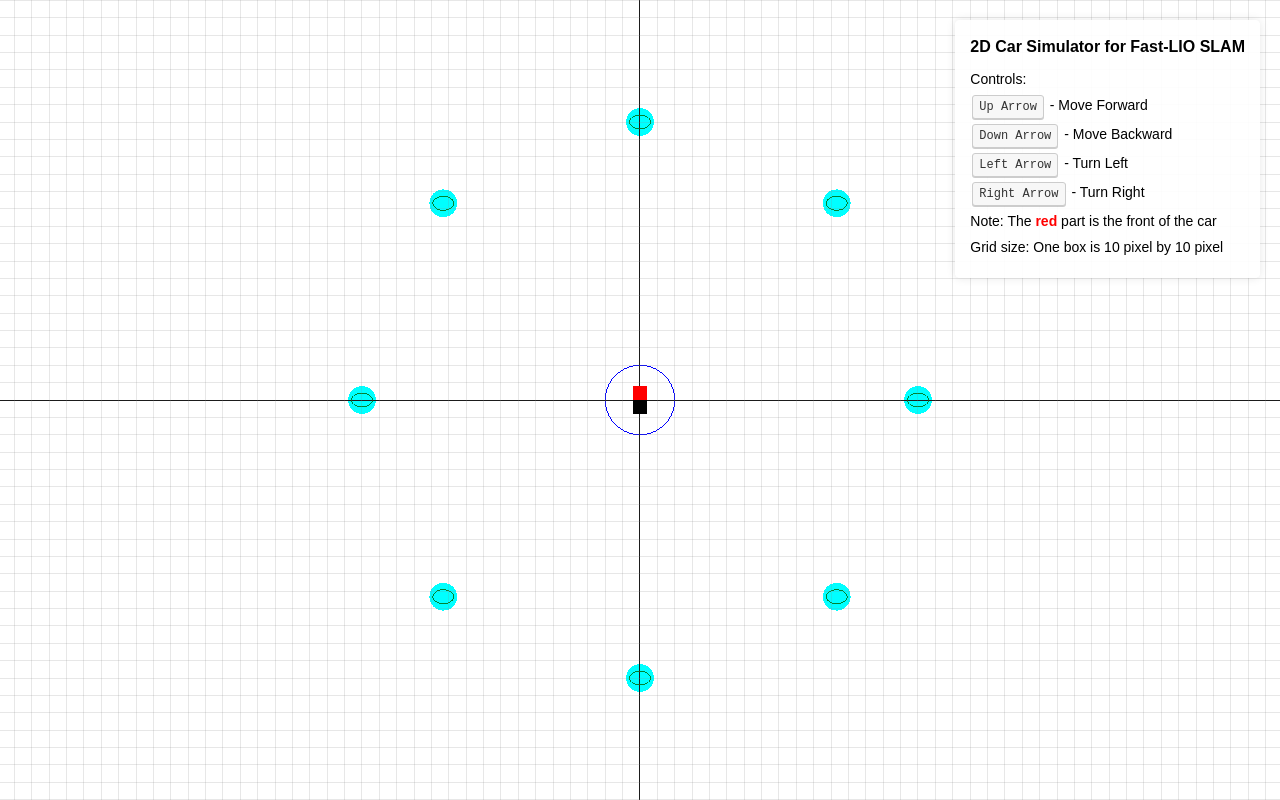
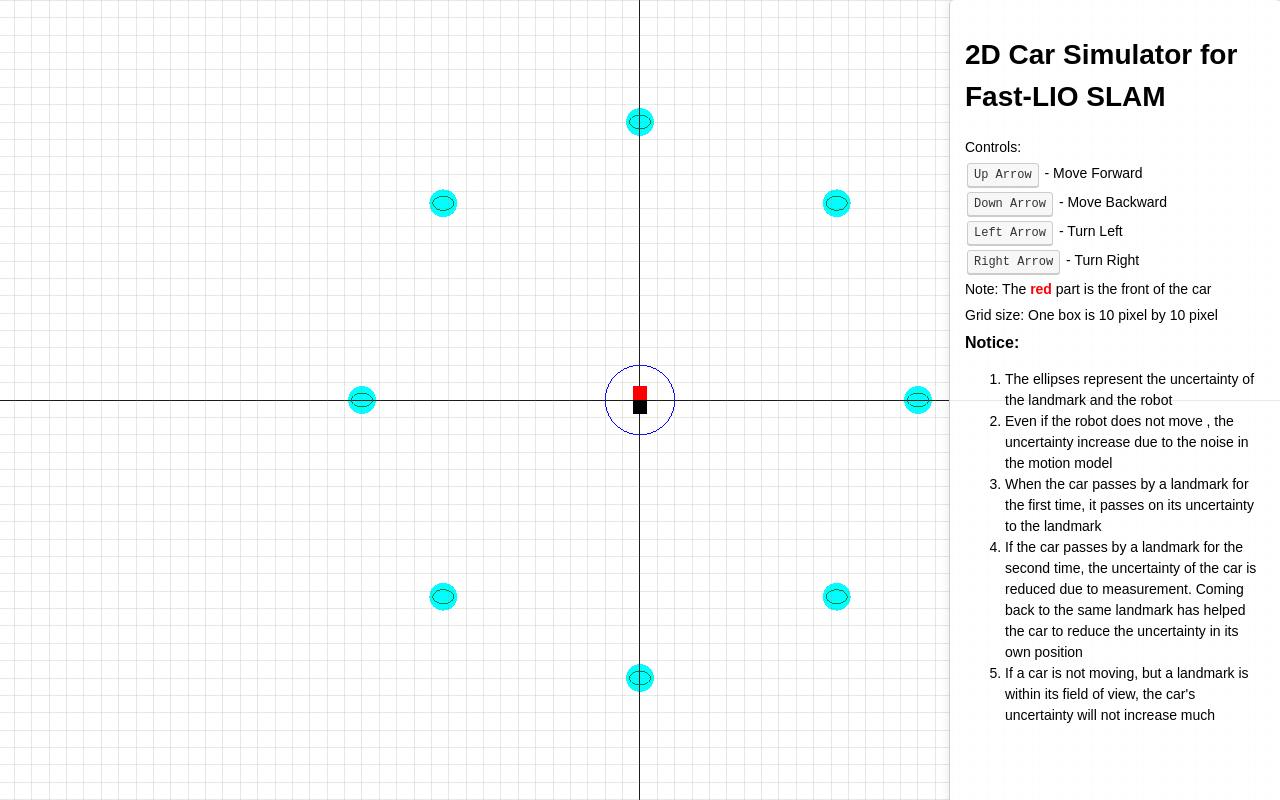
Before and after one commit to nishantb06/fastlio-frontend, a website built with Vite: page index.html in a window 1280 px wide. Built offline with nearby package versions, Linux system fonts and the light colour scheme; files whose address does not match are found by name.

Commit message:
feat: notice these things in sidebar

```diff
--- a/index.html
+++ b/index.html
@@ -42,8 +42,8 @@
     </style>
 </head>
 <body>
-    <div class="legend">
-        <h2>2D Car Simulator for Fast-LIO SLAM</h2>
+    <div class="legend" style="width: 300px; height: 100vh; position: fixed; right: 0; top: 0; overflow-y: auto; margin: 0; border-left: 1px solid #ccc;">
+        <h1>2D Car Simulator for Fast-LIO SLAM</h2>
         <p>Controls:</p>
         <p><kbd>Up Arrow</kbd> - Move Forward</p>
         <p><kbd>Down Arrow</kbd> - Move Backward</p>
@@ -51,6 +51,14 @@
         <p><kbd>Right Arrow</kbd> - Turn Right</p>
         <p>Note: The <span class="red-text">red</span> part is the front of the car</p>
         <p>Grid size: One box is 10 pixel by 10 pixel</p>
+        <h2>Notice:</h1>
+        <ol>
+            <li>The ellipses represent the uncertainty of the landmark and the robot</li>
+            <li>Even if the robot does not move , the uncertainty increase due to the noise in the motion model</li>
+            <li>When the car passes by a landmark for the first time, it passes on its uncertainty to the landmark</li>
+            <li>If the car passes by a landmark for the second time, the uncertainty of the car is reduced due to measurement. Coming back to the same landmark has helped the car to reduce the uncertainty in its own position</li>
+            <li>If a car is not moving, but a landmark is within its field of view, the car's uncertainty will not increase much</li>
+        </ol>
     </div>
     <script type="module" src="main.js"></script>
 </body>
```
